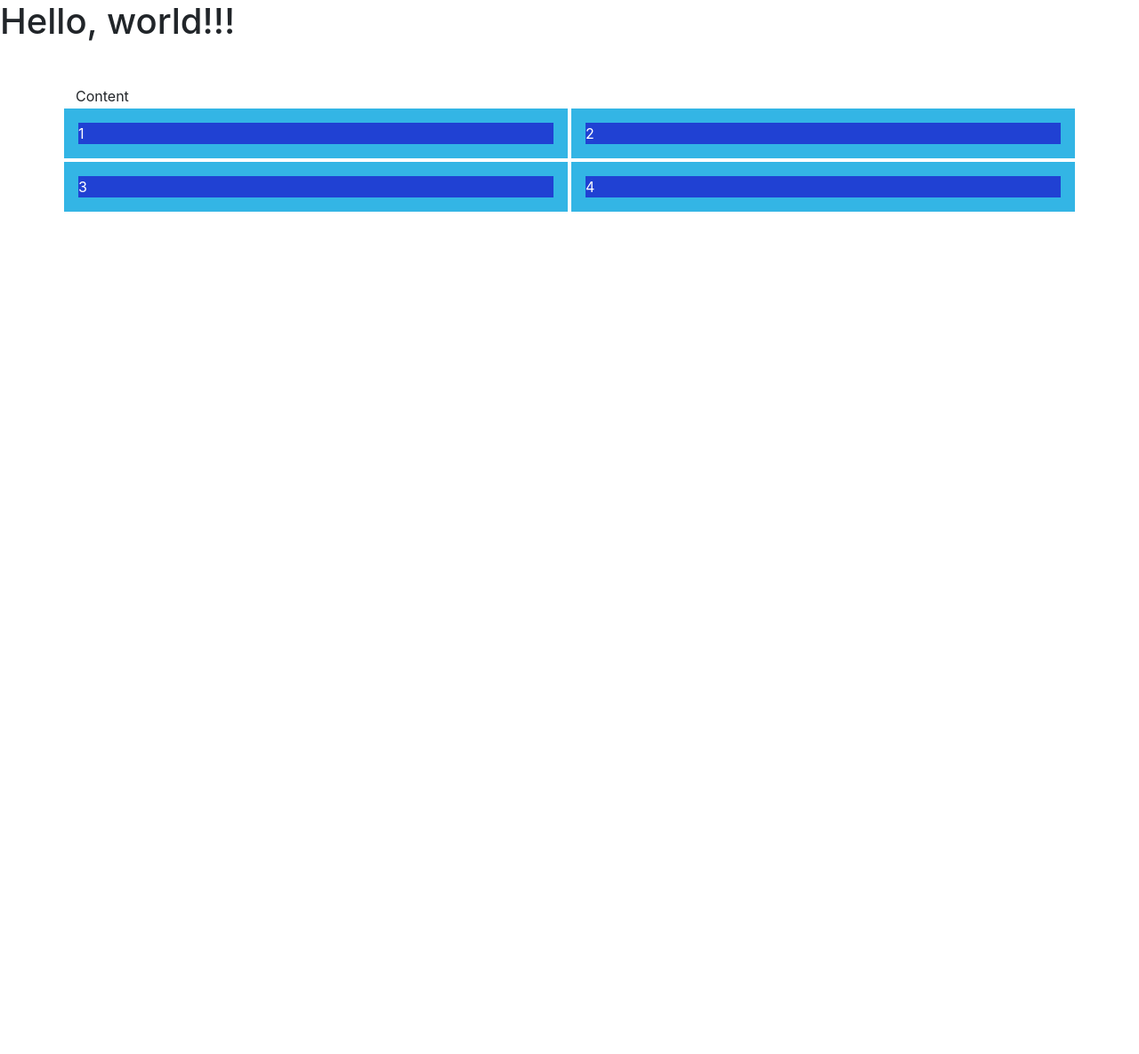
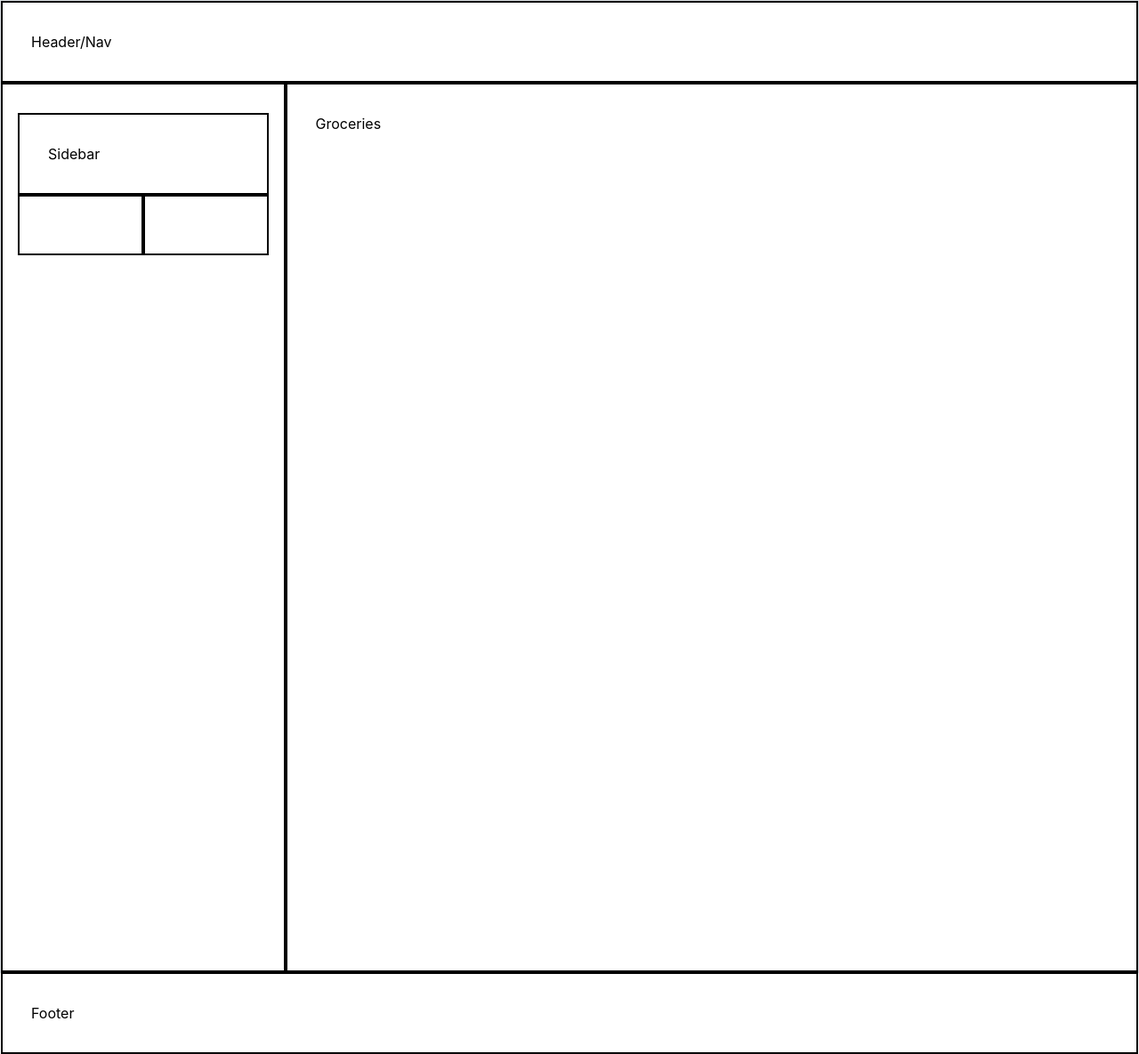
Before and after one commit to StevenWeng60/grocery-tracker, a Django app: page /groceries/development in a window 1280 px wide. Shown: the whole page at 89% size. Before the commit the page ends 238 px from the top, so only its background shows below. Run offline with Django 4.2, Linux system fonts and the light colour scheme; data that the repository does not hold is empty; some libraries are stand-ins or nearby versions.

Commit message:
adding new css stylesheet

```diff
--- a/src/groceries/templates/groceries/grocery_development.html
+++ b/src/groceries/templates/groceries/grocery_development.html
@@ -11,40 +11,87 @@
   <link rel="stylesheet" href="https://cdn.jsdelivr.net/npm/bootstrap@4.0.0/dist/css/bootstrap.min.css"
     integrity="sha384-Gn5384xqQ1aoWXA+058RXPxPg6fy4IWvTNh0E263XmFcJlSAwiGgFAW/dAiS6JXm" crossorigin="anonymous">
   <style>
-    [class*="col"]{
-      padding: 1rem;
-      background-color: #33b5e5;
-      border: 2px solid #fff;
-      color: #fff;
+    [class*="col"] {
+      padding: 2rem;
+      border: 2px solid #000;
+      color: #000;
     }
-    .child{
+
+    .child {
       background-color: #2041d3
+    }
+
+    .h-80 {
+      height: 80%
     }
   </style>
 </head>
+<!--MEDIA
+  @media (min-width: 576px) {
+      .my-custom-container{
+          width:570px;
+      }
+  }
+
+  @media (min-width: 768px) {
+      .my-custom-container{
+          width:762px;
+      }
+  }
+
+  @media (min-width: 992px) {
+      .my-custom-container{
+          width:986px;
+      }
+  }
+
+  @media (min-width: 1200px) {
+      .my-custom-container{
+          width:1194px;
+      }
+  }
+
+-->
 
 <body>
-  <h1>Hello, world!!!</h1>
-  <!-- Simple fluid container border
-  <div class="container-fluid border"> Content
+  <div class="container-fluid border">
+    <!--Top header-->
     <div class="row">
-      <div class="col">Col 1</div>
-      <div class="col">Col 2</div>
-      <div class="col">Col 3</div>
-      <div class="col">Col 4</div>
+      <div class="col-12">Header/Nav</div>
+    </div>
 
+    <!-- Grocery inventory (left) + Side bar (right)-->
+    <div style="height: 1000px;">
+
+      <div class="row" style="height:1000px;">
+        <!-- Left column with nested rows and columns-->
+        <div class="col-lg-3">
+          <div class="row">
+            <div class="col-12">Sidebar</div>
+          </div>
+          <div class="row">
+            <div class="col-6"></div>
+            <div class="col-6"></div>
           </div>
         </div>
-  -->
-  <div class="container my-5 "> Content
-    <div class="row gx-5 gy-5">
-      <div class="col-6"><div class="child">1</div></div>
-      <div class="col-6"><div class="child">2</div></div>
-      <div class="col-6"><div class="child">3</div></div>
-      <div class="col-6"><div class="child">4</div></div>
-
+        <!-- Right column grocery inventory -->
+        <div class="col-lg-9">Groceries
+          <div class="row">
+            {% for instance in object_list %}
+            <div class="col-3">{{ instance.name }}<br> Quantity: {{ instance.quantity }}</div>
+            {% endfor %}
           </div>
         </div>
+        <div>
+        </div>
+      </div>
+
+      <!-- Footer-->
+      <div class="row">
+        <div class="col-12">Footer</div>
+      </div>
+    </div>
+
     <script src="https://cdn.jsdelivr.net/npm/popper.js@1.12.9/dist/umd/popper.min.js"
       integrity="sha384-ApNbgh9B+Y1QKtv3Rn7W3mgPxhU9K/ScQsAP7hUibX39j7fakFPskvXusvfa0b4Q"
       crossorigin="anonymous"></script>
```
Also changed, not shown: src/groceries/templates/groceries/grocery_development_0.html (+22 -50 lines), src/groceries/templates/groceries/static/developmentstyle.css (added, +8 -0 lines). Lines whose indentation alone changed are shown as unchanged.
